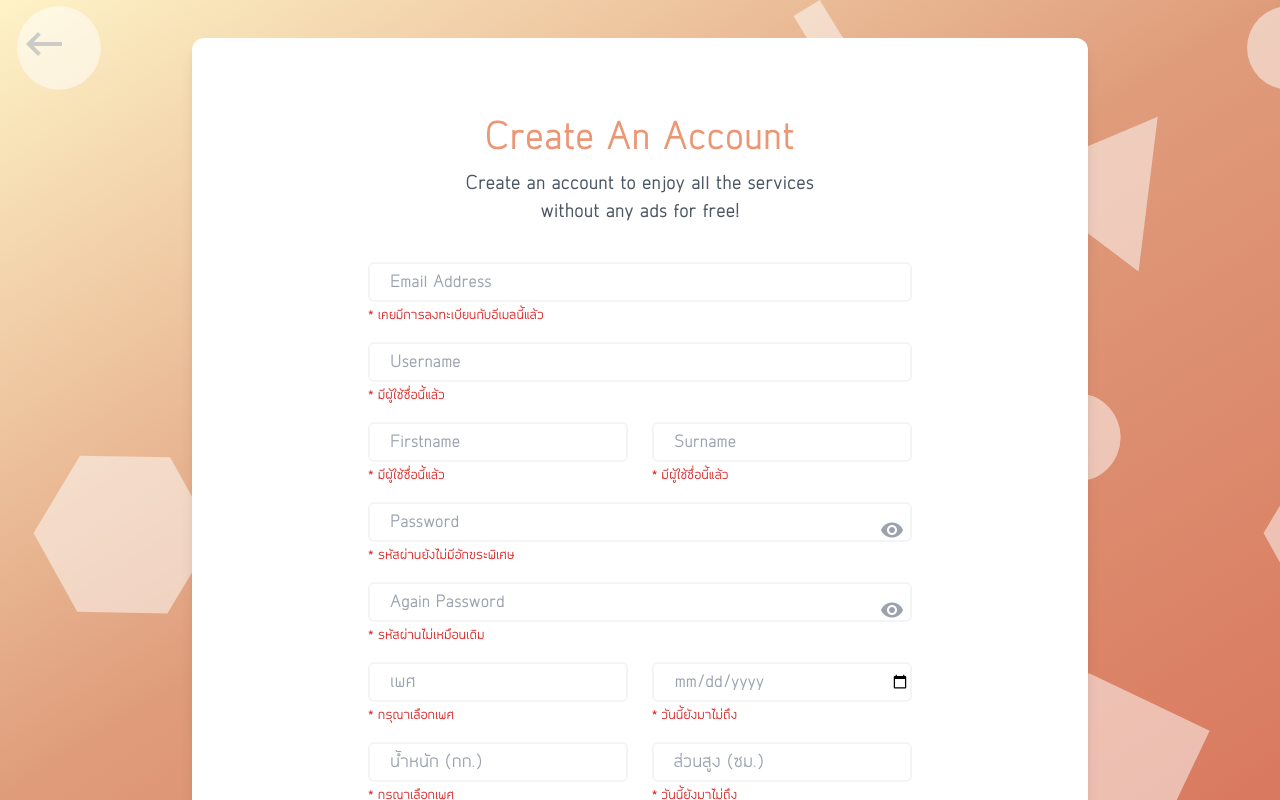
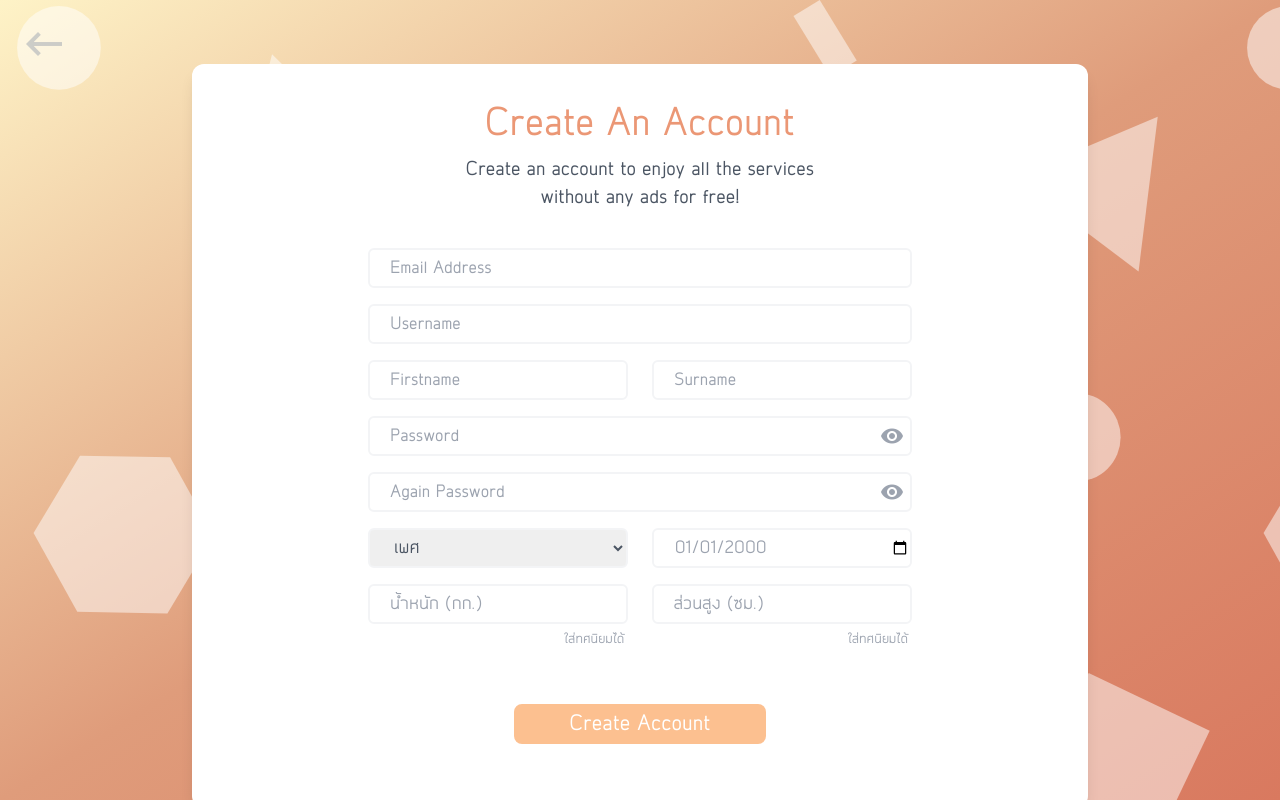
Before and after one commit to INT222-13-49-129/-INT222_Integrated_Project_Front-End, a Nuxt app: page /signup in a window 1280 px wide. Built offline with nearby package versions, Linux system fonts and the light colour scheme.

Commit message:
[Update] signup.vue

```diff
--- a/layouts/default.vue
+++ b/layouts/default.vue
@@ -1,8 +1,10 @@
 <template>
   <div class="w-full  h-full fixed" :style="cssProps" >
-    <div class="w-full h-full bg-gray-300 bg-opacity-50 fixed overflow-scroll" :class="{ 'md:py-0 py-8 flex flex-col md:justify-center': isindex }">
-        <TheHeader :isindex="isindex"  :class="isindex ? 'md:px-16 mx-auto md:w-336 w-11/12 h-20 bg-white shadow-lg' : 'xl:px-16 md:px-4 min-w-max w-full h-20 bg-white shadow-lg fixed z-10'"/>
+    <div class="w-full h-full bg-gray-300 bg-opacity-50 fixed overflow-scroll" :class="{ 'md:py-0 py-8 flex flex-col ': isindex }">
+        <div :class="isindex ? 'my-auto':'w-screen h-screen fixed'">
+        <TheHeader :isindex="isindex"  :class="isindex ? 'md:px-16 mx-auto md:w-336 w-11/12 h-20 bg-white shadow-lg' : 'absolute top-0 xl:px-16 md:px-4 min-w-max w-full h-20 bg-white shadow-lg z-10'"/>
         <Nuxt />
+        </div>
     </div>
   </div>
 </template>
--- a/pages/index.vue
+++ b/pages/index.vue
@@ -19,7 +19,7 @@
       <i class="material-icons text-xl ml-3">
         add
       </i></nuxt-link>
-      <nuxt-link class="transition duration-300 ease-in-out transform hover:scale-110 group bg-lightsalmon hover:bg-salmon hover:shadow-md px-5 py-2 rounded-full flex justify-center" to="/">สมัครสมาชิก
+      <nuxt-link class="transition duration-300 ease-in-out transform hover:scale-110 group bg-lightsalmon hover:bg-salmon hover:shadow-md px-5 py-2 rounded-full flex justify-center" to="/signup">สมัครสมาชิก
       <i class="material-icons text-xl ml-3 group-hover:animate-bouncex">
         east
       </i></nuxt-link>
--- a/pages/signin.vue
+++ b/pages/signin.vue
@@ -1,5 +1,5 @@
 <template>
-  <div class="flex flex-col justify-center item-center w-full h-full text-gray-600">
+  <div class="flex flex-col item-center w-full h-full text-gray-600 overflow-scroll">
     <div class="absolute md:top-5 top-3 left-5">
       <i
         class="material-icons md:text-5xl text-4xl text-gray-400 opacity-50 md:hover:animate-bouncexl cursor-pointer"
@@ -9,7 +9,7 @@
       >keyboard_backspace</i>
     </div>
     <div
-      class="mx-auto md:w-224 w-11/12 h-auto pb-10 bg-white from-white to-gray-200 shadow-lg rounded-xl text-center"
+      class="mx-auto my-auto md:w-224 w-11/12 h-auto pb-10 bg-white from-white to-gray-200 shadow-lg rounded-xl text-center"
     >
       <div>
         <p class="md:text-4xl text-2xl font-bold text-lightorange md:pt-20 pt-10 pb-3">Sign in</p>
@@ -17,7 +17,7 @@
           Sign in to access your account
           <br />Email Address
         </p>
-        <form>
+        <form @submit.prevent="">
           <div class="mt-8 mx-10 md:mx-44 text-left text-sm md:text-base">
             <label class="mb-1" for="email">Email Address</label>
             <br />
--- a/pages/signup.vue
+++ b/pages/signup.vue
@@ -1,119 +1,185 @@
 <template>
-
-  <div class="flex flex-col justify-center item-center w-full h-full text-gray-600 md:my-28 ">
-    <div class="absolute md:top-5 top-3 left-5 ">
-      <i class="material-icons md:text-5xl text-4xl text-gray-400 opacity-50 md:hover:animate-bouncexl cursor-pointer"
+  <div class="w-screen h-screen fixed">
+    <div class="flex flex-col item-center w-full h-full text-gray-600 overflow-scroll md:py-16">
+      <div class="absolute md:top-5 top-3 left-5">
+        <i
+          class="material-icons md:text-5xl text-4xl text-gray-400 opacity-50 md:hover:animate-bouncexl cursor-pointer"
           @click="hasHistory()
           ? $router.go(-1)
-        : $router.push('/')">keyboard_backspace</i>
+          : $router.push('/')"
+        >keyboard_backspace</i>
       </div>
-    <div class="mx-auto md:w-224 w-11/12 h-auto pb-10 bg-white from-white to-gray-200 shadow-lg rounded-xl text-center">
+      <div
+        class="mx-auto my-auto md:w-224 w-11/12 h-auto pb-10 bg-white from-white to-gray-200 shadow-lg rounded-xl text-center"
+      >
         <div>
-        <p class="md:text-4xl text-2xl font-bold text-lightorange md:pt-20 pt-10 pb-3">Create An Account</p>
+          <p class="md:text-4xl text-2xl font-bold text-lightorange pt-10 pb-3">Create An Account</p>
           <p class="md:text-lg text-sm">
             Create an account to enjoy all the services
             <br />without any ads for free!
           </p>
-        <form>
-          <div class="md:mt-8 mt-4 mx-10 md:mx-44 text-left text-xs md:text-base ">
-            <input id="email" type="email"
-              class="rounded-md border-2 border-gray-100 w-full md:h-10 h-8 font-thin md:pl-5 pl-2 md:mt-1 "
-              placeholder="Email Address" />
+          <form @submit.prevent="">
+            <div class="md:mt-8 mt-4 mx-10 md:mx-44 text-left text-xs md:text-base">
+              <input
+                id="email"
+                type="email"
+                required
+                class="rounded-md border-2 border-gray-100 w-full md:h-10 h-8 font-thin md:pl-5 pl-2 md:mt-1"
+                placeholder="Email Address"
+              />
               <br />
-            <span v-if="true" class="text-red-600 text-xs font-thin">* เคยมีการลงทะเบียนกับอีเมลนี้แล้ว</span>
+              <span
+                v-if="!true"
+                class="text-red-600 text-xs font-thin"
+              >* เคยมีการลงทะเบียนกับอีเมลนี้แล้ว</span>
             </div>
             <div class="md:mt-3 mt-1 mx-10 md:mx-44 text-left text-xs md:text-base">
-            <input id="username"
+              <input
+                id="username"
                 class="rounded-md border-2 border-gray-100 w-full md:h-10 h-8 font-thin md:pl-5 pl-2 md:mt-1"
-              placeholder="Username" />
+                placeholder="Username"
+              />
               <br />
-            <span v-if="true" class="text-red-600 text-xs font-thin">* มีผู้ใช้ชื่อนี้แล้ว</span>
+              <span v-if="!true" class="text-red-600 text-xs font-thin">* มีผู้ใช้ชื่อนี้แล้ว</span>
             </div>
             <div class="flex flex-row">
-            <div class="flex-grow w-1/2 md:mt-3 mt-1 ml-10 md:ml-44 text-left text-xs md:text-base">
-              <input id="firstname"
+              <div
+                class="flex-grow w-1/2 md:mt-3 mt-1 ml-10 md:ml-44 text-left text-xs md:text-base"
+              >
+                <input
+                  id="firstname"
                   class="rounded-md border-2 border-gray-100 w-full md:h-10 h-8 font-thin md:pl-5 pl-2 md:mt-1"
-                placeholder="Firstname" />
+                  placeholder="Firstname"
+                />
                 <br />
-              <span v-if="true" class="text-red-600 text-xs font-thin">* มีผู้ใช้ชื่อนี้แล้ว</span>
+                <span v-if="!true" class="text-red-600 text-xs font-thin">* มีผู้ใช้ชื่อนี้แล้ว</span>
               </div>
-            <div class="flex-shrink md:w-10 w-3 ">
+              <div class="flex-shrink md:w-10 w-3">
                 <!-- This item will shrink -->
               </div>
-            <div class="flex-grow w-1/2 md:mt-3 mt-1 mr-10 md:mr-44 text-left text-xs md:text-base">
-              <input id="surname"
+              <div
+                class="flex-grow w-1/2 md:mt-3 mt-1 mr-10 md:mr-44 text-left text-xs md:text-base"
+              >
+                <input
+                  id="surname"
                   class="rounded-md border-2 border-gray-100 w-full md:h-10 h-8 font-thin md:pl-5 pl-2 md:mt-1"
-                placeholder="Surname" /><br />
-              <span v-if="true" class="text-red-600 text-xs font-thin">* มีผู้ใช้ชื่อนี้แล้ว</span>
+                  placeholder="Surname"
+                />
+                <br />
+                <span v-if="!true" class="text-red-600 text-xs font-thin">* มีผู้ใช้ชื่อนี้แล้ว</span>
               </div>
             </div>
             <div class="md:mt-3 mt-1 mx-10 md:mx-44 text-left text-xs md:text-base">
               <div class="relative min-w-min">
-              <span class="material-icons absolute md:top-5 top-2 right-2 cursor-pointer text-gray-400"
-                @click="showpass = !showpass">{{ showpass ? 'visibility' : 'visibility_off' }}</span>
-              <input id="password"
+                <span
+                  class="material-icons absolute md:top-3 top-1 right-2 cursor-pointer text-gray-400"
+                  @click="showpass = !showpass"
+                >{{ showpass ? 'visibility' : 'visibility_off' }}</span>
+                <input
+                  id="password"
                   class="rounded-md border-2 border-gray-100 w-full md:h-10 h-8 font-thin md:pl-5 pl-2 md:mt-1"
-                placeholder="Password" :type="showpass ? 'password' : 'text'" /> <br />
-              <span v-if="true" class="text-red-600 text-xs font-thin">* รหัสผ่านยังไม่มีอักขระพิเศษ</span>
+                  placeholder="Password"
+                  :type="showpass ? 'password' : 'text'"
+                />
+                <br />
+                <span
+                  v-if="!true"
+                  class="text-red-600 text-xs font-thin"
+                >* รหัสผ่านยังไม่มีอักขระพิเศษ</span>
               </div>
             </div>
             <div class="md:mt-3 mt-1 mx-10 md:mx-44 text-left text-xs md:text-base">
               <div class="relative min-w-min">
-              <span class="material-icons absolute md:top-5 top-2 right-2 cursor-pointer text-gray-400"
-                @click="showpass = !showpass">{{ showpass ? 'visibility' : 'visibility_off' }}</span>
-              <input id="password"
+                <span
+                  class="material-icons absolute md:top-3 top-1 right-2 cursor-pointer text-gray-400"
+                  @click="showpass = !showpass"
+                >{{ showpass ? 'visibility' : 'visibility_off' }}</span>
+                <input
+                  id="password"
                   class="rounded-md border-2 border-gray-100 w-full md:h-10 h-8 font-thin md:pl-5 pl-2 md:mt-1"
-                placeholder="Again Password" :type="showpass ? 'password' : 'text'" />
+                  placeholder="Again Password"
+                  :type="showpass ? 'password' : 'text'"
+                />
               </div>
-            <span v-if="true" class="text-red-600 text-xs font-thin">* รหัสผ่านไม่เหมือนเดิม</span>
+              <span v-if="!true" class="text-red-600 text-xs font-thin">* รหัสผ่านไม่เหมือนเดิม</span>
             </div>
             <div class="flex flex-row">
-            <div class="flex-grow w-1/2 md:mt-3 mt-1 ml-10 md:ml-44 text-left text-xs md:text-base">
-              <input id="gender" type="sex"
+              <div
+                class="flex-grow w-1/2 md:mt-3 mt-1 ml-10 md:ml-44 text-left text-xs md:text-base"
+              >
+                <select
+                  id="gender"
                   class="rounded-md border-2 border-gray-100 w-full md:h-10 h-8 font-thin md:pl-5 pl-2 md:mt-1"
-                placeholder="เพศ" />
-              <span v-if="true" class="text-red-600 text-xs font-thin text-left">* กรุณาเลือกเพศ</span>
+                >
+                  <option value disabled selected>เพศ</option>
+                  <option value="M">ชาย</option>
+                  <option value="F">หญิง</option>
+                </select>
+                <span v-if="!true" class="text-red-600 text-xs font-thin text-left">* กรุณาเลือกเพศ</span>
               </div>
-            <div class="flex-shrink md:w-10 w-3 ">
+              <div class="flex-shrink md:w-10 w-3">
                 <!-- This item will shrink -->
               </div>
-            <div class="flex-grow w-1/2 md:mt-3 mt-1 mr-10 md:mr-44 text-left text-xs md:text-base">
-              <input id="ิbirthday" type="date"
+              <div
+                class="flex-grow w-1/2 md:mt-3 mt-1 mr-10 md:mr-44 text-left text-xs md:text-base"
+              >
+                <input
+                  id="birthday"
+                  type="date"
+                  value="2000-01-01"
+                  min="1899-01-01"
+                  :max="currentDate()"
                   class="rounded-md border-2 border-gray-100 text-gray-400 w-full md:h-10 h-8 font-thin md:pl-5 pl-2 md:mt-1"
-                placeholder="dd-mm-yyyy" />
-              <span v-if="true" class="text-red-600 text-xs font-thin">* วันนี้ยังมาไม่ถึง</span>
+                  placeholder="dd-mm-yyyy"
+                />
+                <span v-if="!true" class="text-red-600 text-xs font-thin">* วันนี้ยังมาไม่ถึง</span>
               </div>
             </div>
 
             <div class="flex flex-row">
-            <div class="flex-grow w-1/2 md:mt-3 mt-1 ml-10 md:ml-44 text-left text-xs md:text-base">
-              <input id="gender" type="number"
+              <div
+                class="flex-grow w-1/2 md:mt-3 mt-1 ml-10 md:ml-44 text-left text-xs md:text-base"
+              >
+                <input
+                  id="gender"
+                  type="number"
+                  min="0"
+                  step="any"
                   class="rounded-md border-2 border-gray-100 w-full md:h-10 h-8 font-thin md:pl-5 pl-2 md:mt-1"
-                placeholder="น้ำหนัก (กก.)" />
-              <span v-if="true" class="text-red-600 text-xs font-thin text-left">* กรุณาเลือกเพศ</span>
-              <p class="md:mb-6 text-xs mt-1 text-right text-gray-400">ใส่ทศนิยมได้</p>
-            </div>
-            <div class="flex-shrink md:w-10 w-3 ">
-              <!-- This item will shrink -->
-            </div>
-            <div class="flex-grow w-1/2 md:mt-3 mt-1 mr-10 md:mr-44 text-left text-xs md:text-base">
-              <input id="ิbirthday" type="number"
-                class="rounded-md border-2 border-gray-100 text-gray-400 w-full md:h-10 h-8 font-thin md:pl-5 pl-2 md:mt-1"
-                placeholder="ส่วนสูง (ซม.)" />
-              <span v-if="true" class="text-red-600 text-xs font-thin">* วันนี้ยังมาไม่ถึง</span>
-              <p class="md:mb-6 text-xs mt-1 text-right text-gray-400">ใส่ทศนิยมได้</p>
+                  placeholder="น้ำหนัก (กก.)"
+                />
+                <div class="flex flex-row-reverse justify-between mt-1 px-1">
+                  <span class="md:mb-6 text-xs mt-1 text-right text-gray-400">ใส่ทศนิยมได้</span>
+                  <span v-if="!true" class="text-red-600 text-xs font-thin mt-1">* วันนี้ยังมาไม่ถึง</span>
                 </div>
               </div>
-
-
-          <button type="submit"
-            class="mx-auto mt-8 md:mb-6 md:px-14  w-3/6 md:w-auto py-1.5 md:text-xl text-base rounded-lg text-white bg-brightsalmon">
-            Create Account</button>
+              <div class="flex-shrink md:w-10 w-3"></div>
+              <div
+                class="flex-grow w-1/2 md:mt-3 mt-1 mr-10 md:mr-44 text-left text-xs md:text-base"
+              >
+                <input
+                  id="birthday"
+                  type="number"
+                  min="0"
+                  step="any"
+                  class="rounded-md border-2 border-gray-100 text-gray-400 w-full md:h-10 h-8 font-thin md:pl-5 pl-2 md:mt-1"
+                  placeholder="ส่วนสูง (ซม.)"
+                />
+                <div class="flex flex-row-reverse justify-between mt-1 px-1">
+                  <span class="md:mb-6 text-xs mt-1 text-right text-gray-400">ใส่ทศนิยมได้</span>
+                  <span v-if="!true" class="text-red-600 text-xs font-thin mt-1">* วันนี้ยังมาไม่ถึง</span>
+                </div>
+              </div>
+            </div>
+            <button
+              type="submit"
+              class="mx-auto mt-8 md:mb-6 md:px-14 w-3/6 md:w-auto py-1.5 md:text-xl text-base rounded-lg text-white bg-brightsalmon"
+            >Create Account</button>
           </form>
         </div>
       </div>
     </div>
-
+  </div>
 </template>
 <script>
 export default {
@@ -126,8 +192,37 @@
   methods: {
     hasHistory() {
       return window.history.length > 2
+    },
+    currentDate() {
+      const current = new Date();
+      let dd = current.getDate();
+      let mm = current.getMonth() + 1;
+      const yyyy = current.getFullYear();
+
+      if (dd < 10) {
+        dd = '0' + dd;
+      }
+
+      if (mm < 10) {
+        mm = '0' + mm;
+      }
+
+      const date = yyyy + '-' + mm + '-' + dd;
+      return date;
     }
   },
 }
+</script>
+<style>
+/* Chrome, Safari, Edge, Opera */
+input::-webkit-outer-spin-button,
+input::-webkit-inner-spin-button {
+  -webkit-appearance: none;
+  margin: 0;
+}
 
-</script>
+/* Firefox */
+input[type="number"] {
+  -moz-appearance: textfield;
+}
+</style>
```
Lines whose indentation alone changed are shown as unchanged.
